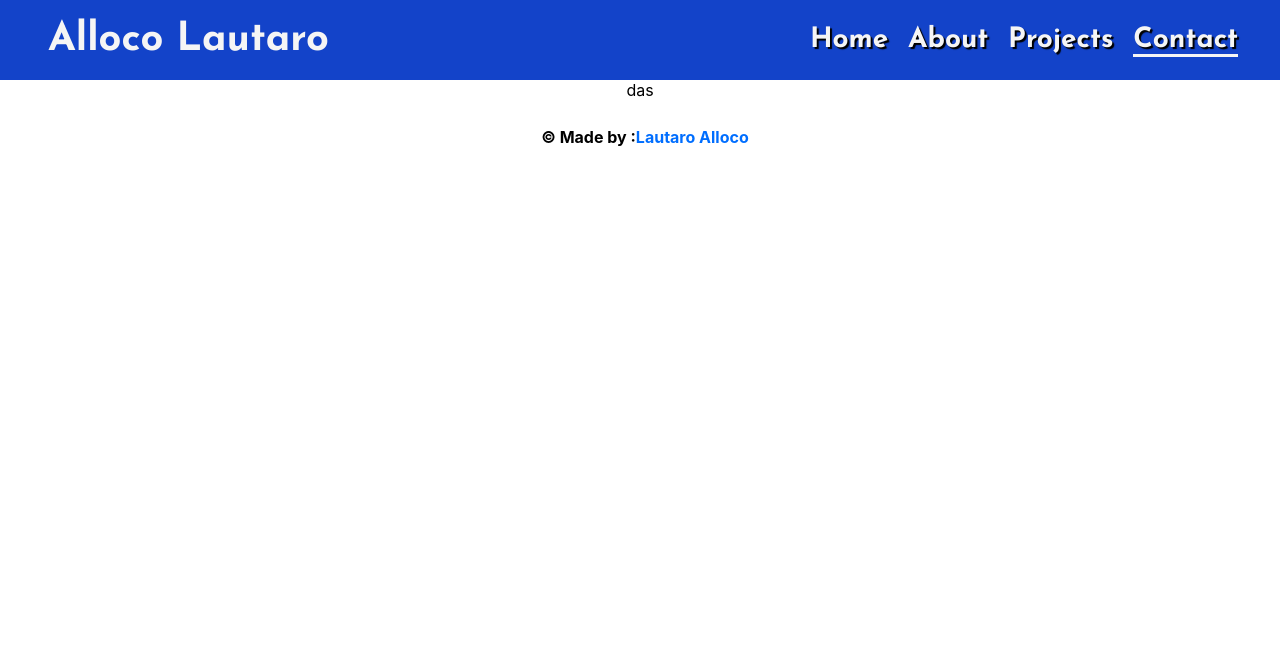
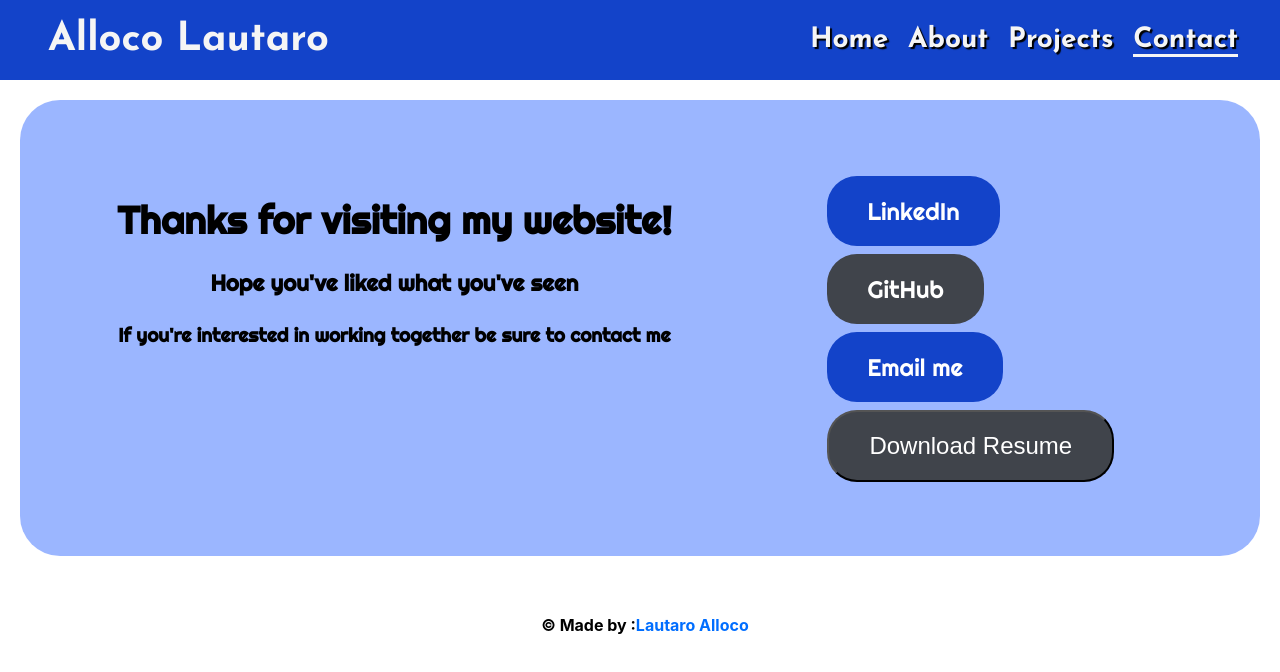
Before and after one commit to Daniel-Wonders/portfolio, a React (Create React App) app in the folder my-app/: page /contact in a window 1280 px wide. Shown: the top 672 px of the page. Built offline with nearby package versions, Linux system fonts and the light colour scheme.

Commit message:
added contact page

```diff
--- a/my-app/src/index.css
+++ b/my-app/src/index.css
@@ -401,6 +401,37 @@ li {
   }
 }
 
+@keyframes fadeInFromTop {
+  0% {
+      opacity: 0;
+      transform: translateY(-100%);
+  }
+  100% {
+      opacity: 1;
+      transform: translateY(0);
+  }
+}
+
+@keyframes fadeInFromBottom {
+  0% {
+      opacity: 0;
+      transform: translateY(100%);
+  }
+  100% {
+      opacity: 1;
+      transform: translateY(0);
+  }
+}
+
+@keyframes fadeIn {
+  0% {
+      opacity: 0;
+  }
+  100% {
+      opacity: 1;
+  }
+}
+
 @keyframes fadeInFromRight {
   0% {
       opacity: 0;
@@ -481,6 +512,48 @@ li {
   }
 }
 
+/*Contact page*/
+
+#contactHero {
+  display: grid;
+  height: 57vh;
+  background-color: #4174ff86;
+  margin: 20px;
+  border-radius: 40px;
+  font-family: "Righteous", sans-serif;
+  grid-template-areas: 'text    text   none'
+                      'text text   buttons' ;
+  gap: 10px;
+  margin-bottom: 2rem;
+  animation-duration: 1.5s;
+  animation-fill-mode: forwards;
+}
+#contactHero:nth-child(odd) {
+  animation-name: fadeIn;
+}
+
+#contactText{
+  font-size: larger;
+  grid-area: text;
+  margin-top: 70px;
+}
+
+.btnContainer3{
+  grid-area: buttons;
+  display: flex;
+  flex-direction: column;
+  width: 30vw;
+  justify-self: center;
+}
+
+@media(max-width:900px){
+  #contactHero{
+    border: solid red;
+    grid-template-areas: 'text       '
+                        'buttons    ' ;
+  }
+}
+
 footer {
   background-color: #16161600;
   color: #000000;
--- a/my-app/src/pages/Contact.jsx
+++ b/my-app/src/pages/Contact.jsx
@@ -2,11 +2,38 @@ import React from "react";
 
 export default function Contact(){
 
+    function downloadResume(){
+        console.log("download")
+        const link = document.createElement('a');
+        link.href = process.env.PUBLIC_URL+"/resume.pdf"; // Replace with the path to your PDF file
+        link.download = 'AllocoLautaroResume.pdf'; // Replace with the desired file name
+        link.click();
+    }
+
+    window.scrollTo({top:0,behavior:"smooth"});
 
     return (
-        <>
-            das
+        <div id="contactHero">
+            <div id="contactText">
+                <h1>
+                    Thanks for visiting my website!
+                </h1>
+                <h3>
+                    Hope you've liked what you've seen
+                </h3>
+                <h4>
+                    If you're interested in working together be sure to contact me
+                </h4>
+            </div>
+            <div className="btnContainer3">
+                <a rel="noreferrer" target="_blank" href="https://www.linkedin.com/in/lautaro-alloco/" className="btns">LinkedIn</a>
+                <a rel="noreferrer" target="_blank" href="https://github.com/Daniel-Wonders" className="btns btns2">GitHub</a>
+                <a rel="noreferrer" href="mailto:lautaroalloco@gmail.com?subject=Job%20Proposal&body=Hello%20Lautaro,%20I'd%20like%20to%20work%20with%20you!" target="_blank" className="btns">Email me</a>
+                <button onClick={downloadResume} className="btns btns2">
+                        Download Resume
+                </button>
+            </div>
 
-        </>
+        </div>
     )
 }
```
